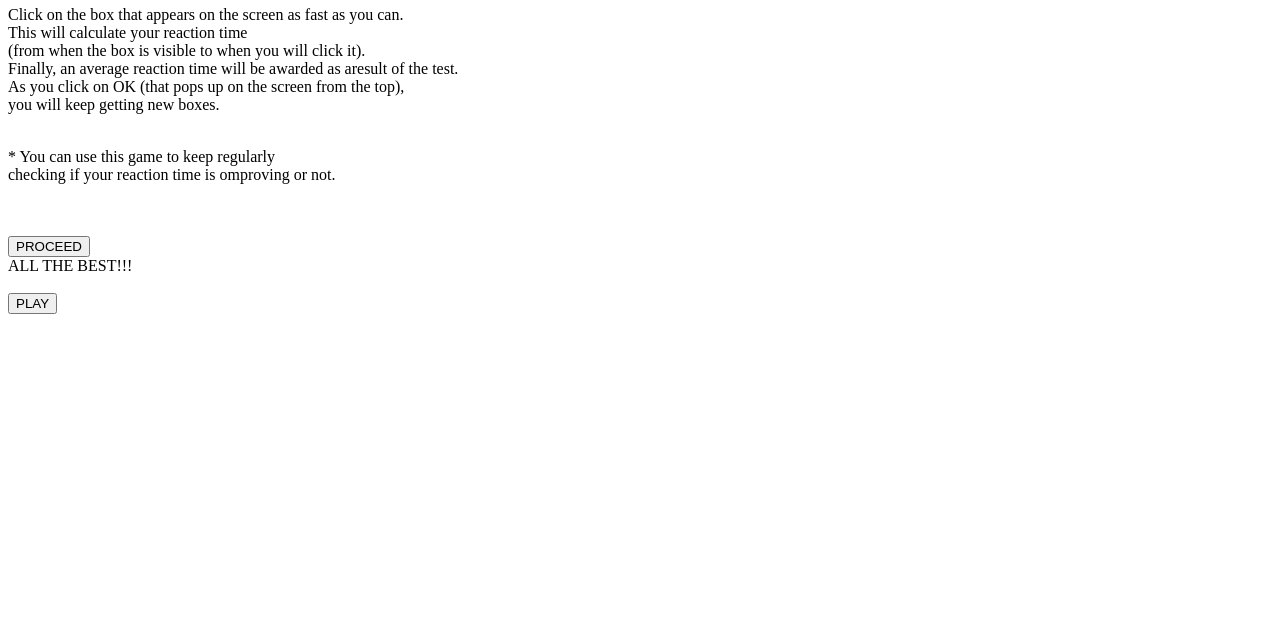
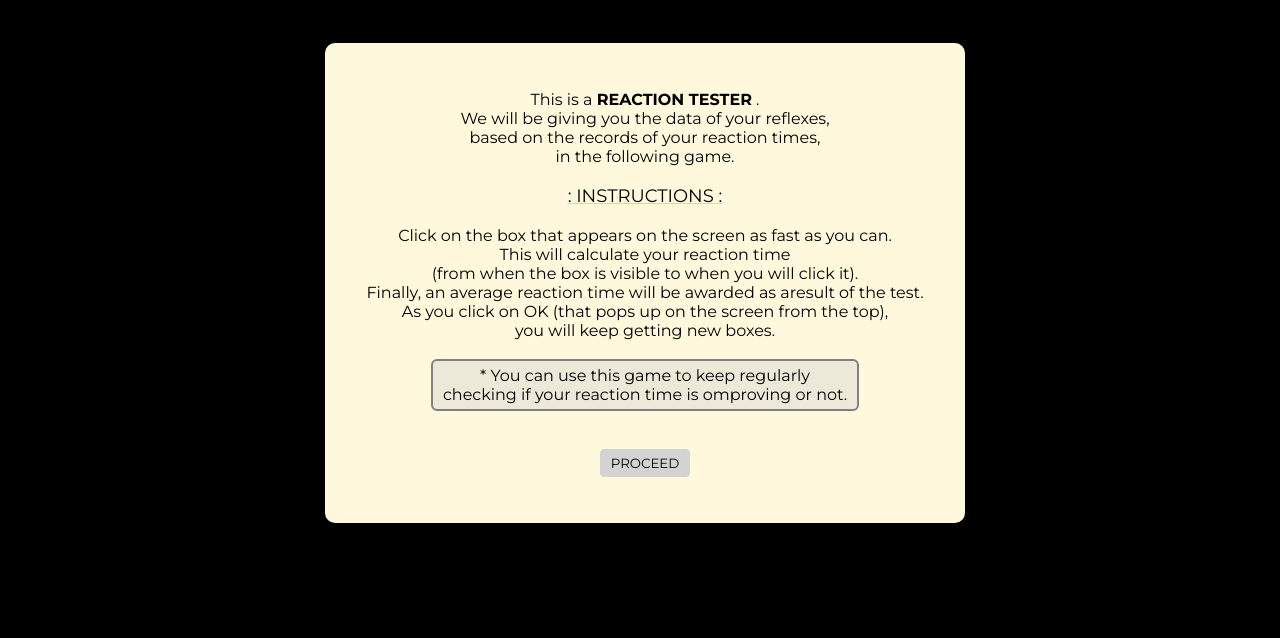
Before and after one commit to Atrax-Lethare/Reaction_tester, a plain HTML site: page index.html in a window 1280 px wide. Shown: the part 162-800 px from the top of the page. Drawn offline with Linux system fonts and the light colour scheme.

Commit message:
Update index.html

```diff
--- a/index.html
+++ b/index.html
@@ -4,7 +4,7 @@
     <meta charset="UTF-8">
     <meta name="viewport" content="width=device-width, initial-scale=1.0">
     <title>Reaction Tester</title>
-    <link rel="stylesheet" href="test.css">    <!-- This link tag appends the CSS file to this HTML file. -->
+    <link rel="stylesheet" href="styles.css">    <!-- This link tag appends the CSS file to this HTML file. -->
     <link rel="preconnect" href="https://fonts.googleapis.com">
     <link rel="preconnect" href="https://fonts.gstatic.com" crossorigin>
     <link href="https://fonts.googleapis.com/css2?family=Montserrat:ital,wght@0,100..900;1,100..900&display=swap" rel="stylesheet">
@@ -38,6 +38,6 @@
         <span id="second"></span>
     </div>
     <div id="write2"></div>    <!--This div element is just for some decoration of the result in the end. -->
-    <script src="test.js"></script>    <!-- This is the script element which appends the JavaScript file to this HTML file. -->
+    <script src="script.js"></script>    <!-- This is the script element which appends the JavaScript file to this HTML file. -->
 </body>
 </html>
```
